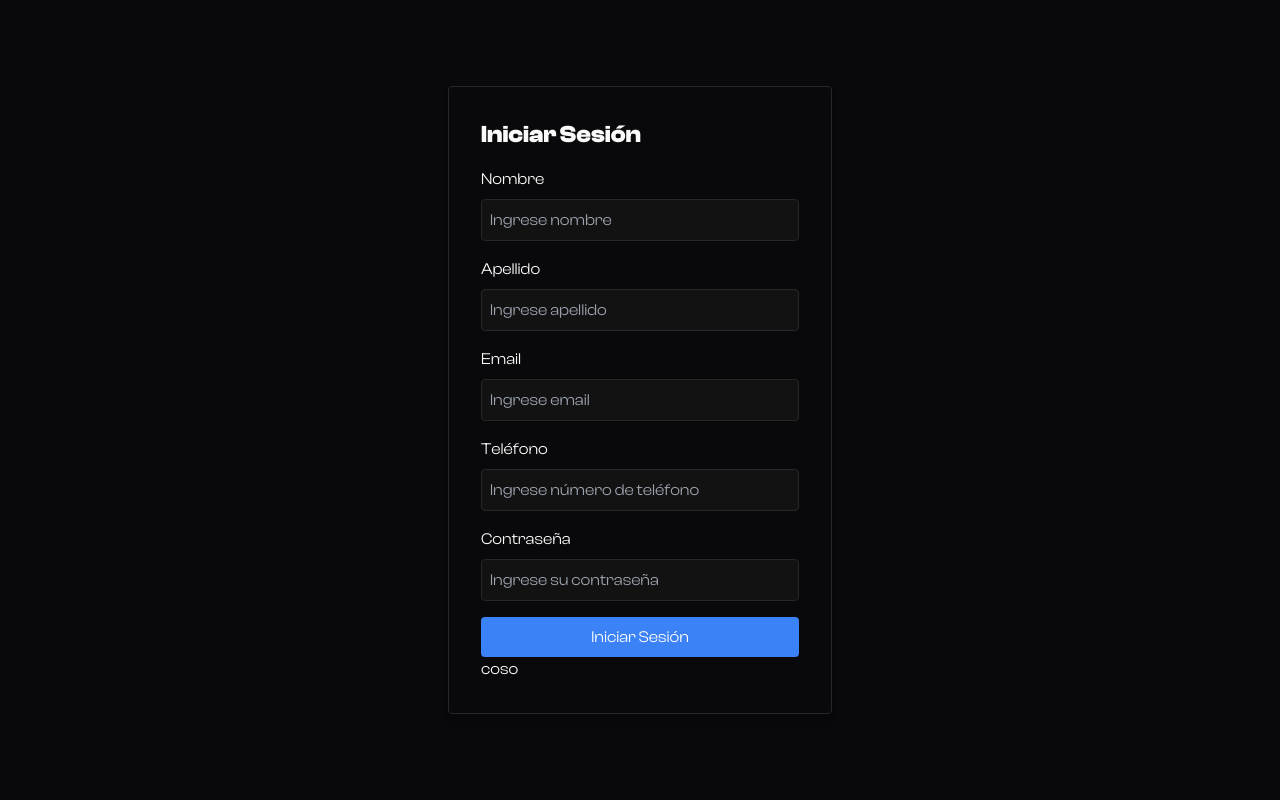
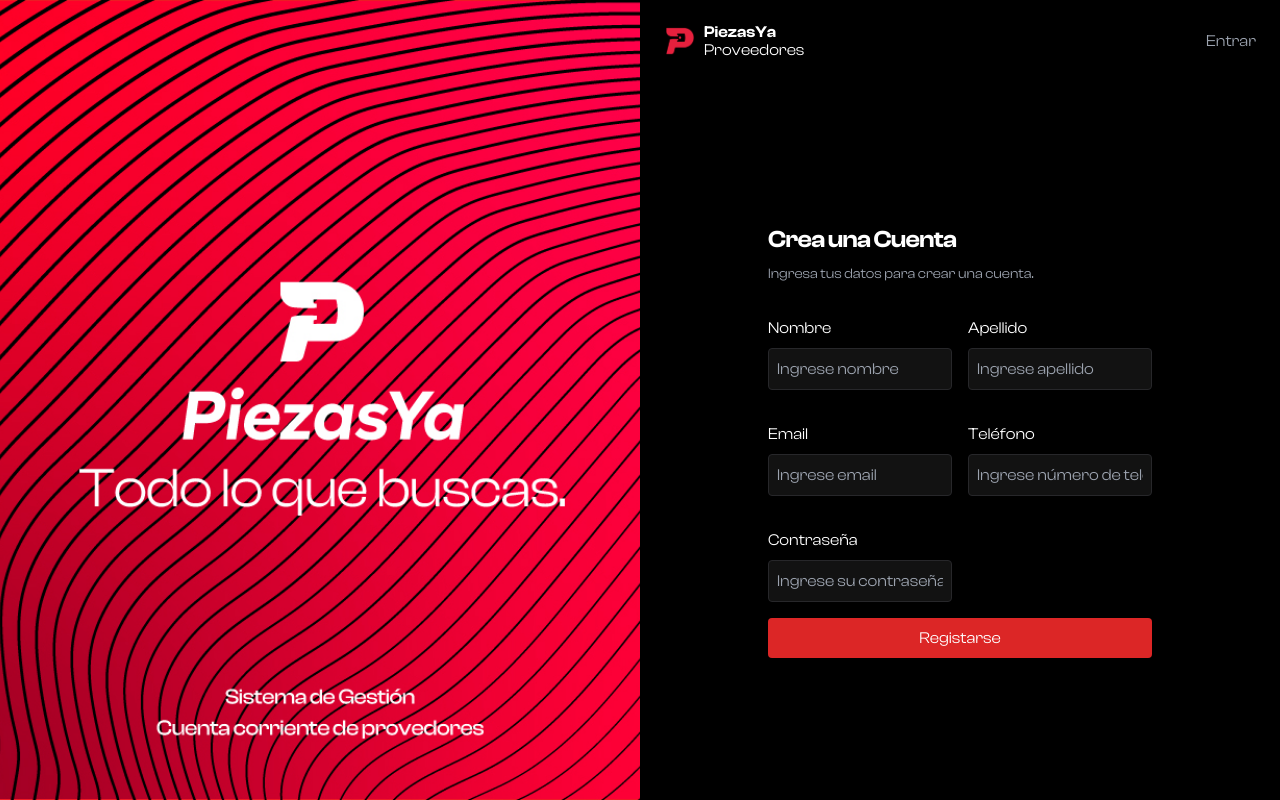
Before and after one commit to Agus-tito/cuenta-proveedores, a Next.js app: page /auth/register in a window 1280 px wide. Built offline with nearby package versions, Linux system fonts and the light colour scheme.

Commit message:
feat: añadir nuevo login

```diff
--- a/app/auth/login/page.tsx
+++ b/app/auth/login/page.tsx
@@ -1,4 +1,6 @@
 "use client";
+import Image from "next/image";
+import Link from "next/link";
 import { useState } from 'react';
 
 export default function LoginPage() {
@@ -34,8 +36,50 @@ export default function LoginPage() {
     }
 
     return (
-        <div className="border p-8 rounded shadow-md w-96">
-            <h1 className="text-2xl font-bold mb-4">Iniciar Sesión</h1>
+        <div className="flex bg-black text-white w-full h-screen">
+            <div className="hidden w-1/2 lg:block">
+                <Image
+                    src="/login.jpg"
+                    alt="Login background"
+                    width={1080}
+                    height={1080}
+                    className="h-full w-full object-cover"
+                />
+            </div>
+
+            {/* Contenido del lado derecho */}
+            <div className="flex w-full flex-col lg:w-1/2">
+                {/* Header */}
+                <header className="flex items-center justify-between p-6">
+                    <div className="flex items-center gap-2">
+                        <div className="flex aspect-square size-8 items-center justify-center rounded-lg text-sidebar-primary-foreground">
+                            <Image
+                                src="/logo.png"
+                                alt="Logo de la Empresa"
+                                width={30}
+                                height={30}
+                                className="object-contain"
+                            />
+                        </div>
+                        <div className="flex flex-col gap-0.5 leading-none">
+                            <span className="font-semibold">PiezasYa</span>
+                            <span className="">Proveedores</span>
+                        </div>
+                    </div>
+                    <Link href="/auth/register" className="text-base text-gray-400 hover:text-white">
+                        Crear cuenta
+                    </Link>
+                </header>
+
+                {/* Main Content */}
+                <main className="mx-auto flex w-full max-w-md flex-1 flex-col justify-center space-y-8 px-8">
+                    <div className="space-y-2">
+                        <h1 className="text-2xl font-semibold tracking-tight">Inicia Sesión</h1>
+                        <p className="text-sm text-gray-400">
+                            Ingresa tus datos para iniciar sesión.
+                        </p>
+                    </div>
+
                     <form onSubmit={handleSubmit}>
                         <div className="mb-4">
                             <label className="block mb-2" htmlFor="email">
@@ -67,12 +111,13 @@ export default function LoginPage() {
                         </div>
                         <button
                             type="submit"
-                    className="bg-blue-500 text-white rounded w-full py-2 hover:bg-blue-600"
+                            className="bg-red-600 hover:bg-red-800 text-white rounded w-full py-2"
                         >
                             Iniciar Sesión
                         </button>
                     </form>
-            <a href="./register">Registrate</a>
+                </main>
+            </div>
         </div>
     );
 }
--- a/app/auth/register/page.tsx
+++ b/app/auth/register/page.tsx
@@ -1,8 +1,49 @@
-export default function LoginPage() {
+import Image from "next/image";
+import Link from "next/link";
+
+export default function RegisterPage() {
     return (
-        <div className="border p-8 rounded shadow-md w-96">
-            <h1 className="text-2xl font-bold mb-4">Iniciar Sesión</h1>
-            <form >
+        <div className="flex bg-black text-white w-full h-screen">
+            <div className="hidden w-1/2 lg:block">
+                <Image
+                    src="/login.jpg"
+                    alt="Login background"
+                    width={1080}
+                    height={1080}
+                    className="h-full w-full object-cover"
+                />
+            </div>
+            <div className="flex w-full flex-col lg:w-1/2">
+                <header className="flex items-center justify-between p-6">
+                    <div className="flex items-center gap-2">
+                        <div className="flex aspect-square size-8 items-center justify-center rounded-lg text-sidebar-primary-foreground">
+                            <Image
+                                src="/logo.png"
+                                alt="Logo de la Empresa"
+                                width={30}
+                                height={30}
+                                className="object-contain"
+                            />
+                        </div>
+                        <div className="flex flex-col gap-0.5 leading-none">
+                            <span className="font-semibold">PiezasYa</span>
+                            <span className="">Proveedores</span>
+                        </div>
+                    </div>
+                    <Link href="/auth/login" className="text-base text-gray-400 hover:text-white">
+                        Entrar
+                    </Link>
+                </header>
+
+                <main className="mx-auto flex w-full max-w-md flex-1 flex-col justify-center space-y-8 px-8">
+                    <div className="space-y-2">
+                        <h1 className="text-2xl font-semibold tracking-tight">Crea una Cuenta</h1>
+                        <p className="text-sm text-gray-400">
+                            Ingresa tus datos para crear una cuenta.
+                        </p>
+                    </div>
+                    <form>
+                        <div className="grid grid-cols-1 gap-4 md:grid-cols-2">
                             <div className="mb-4">
                                 <label className="block mb-2" htmlFor="name">
                                     Nombre
@@ -63,14 +104,16 @@ export default function LoginPage() {
                                     required
                                 />
                             </div>
+                        </div>
                         <button
                             type="submit"
-                    className="bg-blue-500 text-white rounded w-full py-2 hover:bg-blue-600"
+                            className="bg-red-600 hover:bg-red-800 text-white rounded w-full py-2"
                         >
-                    Iniciar Sesión
+                            Registarse
                         </button>
                     </form>
-            <a href="/dashboard">coso</a>
+                </main>
+            </div>
         </div>
     );
 }
--- a/components/app-sidebar.tsx
+++ b/components/app-sidebar.tsx
@@ -70,7 +70,7 @@ export function AppSidebar() {
                             {items.map((item) => (
                                 <SidebarMenuItem key={item.title}>
                                     <SidebarMenuButton asChild>
-                                        <Link href={item.url} className={pathname === item.url ? 'bg-red-700 text-white' : ''}>
+                                        <Link href={item.url} className={pathname === item.url ? 'bg-red-600 hover:bg-red-800 text-white' : ''}>
                                             <item.icon />
                                             <span>{item.title}</span>
                                         </Link>
```
Also changed, not shown: 1 other file (tests, documents, lock files or other folders). Lines whose indentation alone changed are shown as unchanged.
